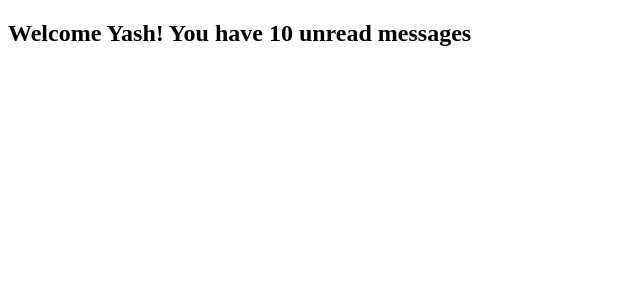
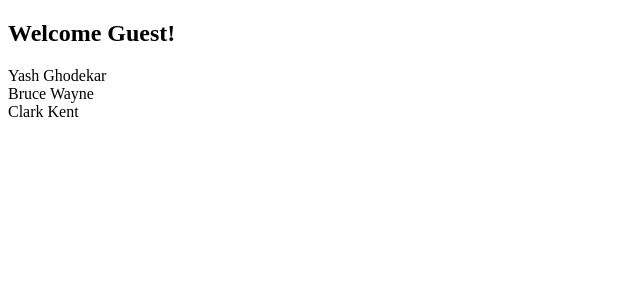
Before and after one commit to horsemaker/typetinker, a React (Vite) app: page / in a window 1280 px wide. Shown: the top 300 px of the page, without its empty margins (0-640 px from the left). Built offline with nearby package versions, Linux system fonts and the light colour scheme.

Commit message:
basic props

```diff
--- a/src/App.tsx
+++ b/src/App.tsx
@@ -1,9 +1,29 @@
 import Greet from "./components/Greet";
+import Person from "./components/Person";
+import PersonList from "./components/PersonList";
 
 const App = () => {
+  const personName = {
+    firstName: "Yash",
+    lastName: "Ghodekar",
+  };
+
+  const nameList = [
+    {
+      firstName: "Bruce",
+      lastName: "Wayne",
+    },
+    {
+      firstName: "Clark",
+      lastName: "Kent",
+    },
+  ];
+
   return (
     <div>
-      <Greet name="Yash" />
+      <Greet name="Yash" messageCount={20} isLoggedIn={false} />
+      <Person name={personName} />
+      <PersonList names={nameList} />
     </div>
   );
 };
--- a/src/components/Greet.tsx
+++ b/src/components/Greet.tsx
@@ -1,11 +1,17 @@
 type GreetProps = {
   name: string;
+  messageCount: number;
+  isLoggedIn: boolean;
 };
 
 const Greet = (props: GreetProps) => {
   return (
     <div>
-      <h2>Welcome {props.name}! You have 10 unread messages</h2>
+      <h2>
+        {props.isLoggedIn
+          ? `Welcome ${props.name}! You have ${props.messageCount} unread messages`
+          : "Welcome Guest!"}
+      </h2>
     </div>
   );
 };
--- /dev/null
+++ b/src/components/Person.tsx
@@ -0,0 +1,16 @@
+type PersonProps = {
+  name: {
+    firstName: string;
+    lastName: string;
+  };
+};
+
+const Person = (props: PersonProps) => {
+  return (
+    <div>
+      {props.name.firstName} {props.name.lastName}
+    </div>
+  );
+};
+
+export default Person;
--- /dev/null
+++ b/src/components/PersonList.tsx
@@ -0,0 +1,20 @@
+import Person from "./Person";
+
+type PersonListProps = {
+  names: {
+    firstName: string;
+    lastName: string;
+  }[];
+};
+
+const PersonList = (props: PersonListProps) => {
+  return (
+    <div>
+      {props.names.map((name) => (
+        <Person key={name.firstName + name.lastName} name={name} />
+      ))}
+    </div>
+  );
+};
+
+export default PersonList;
```
